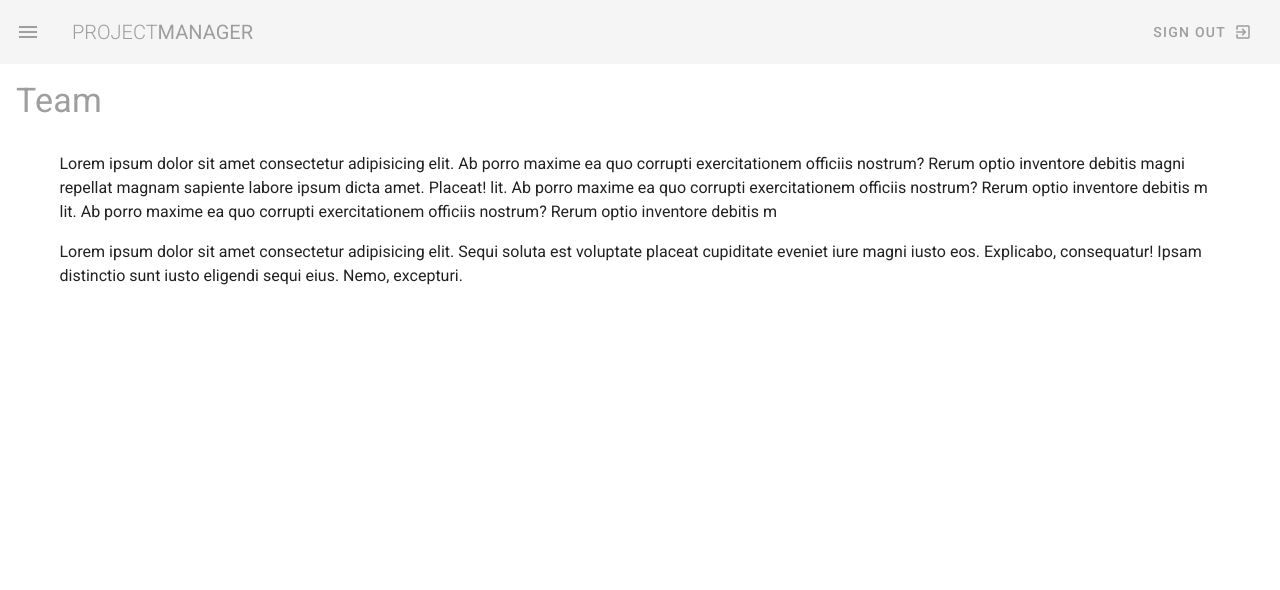
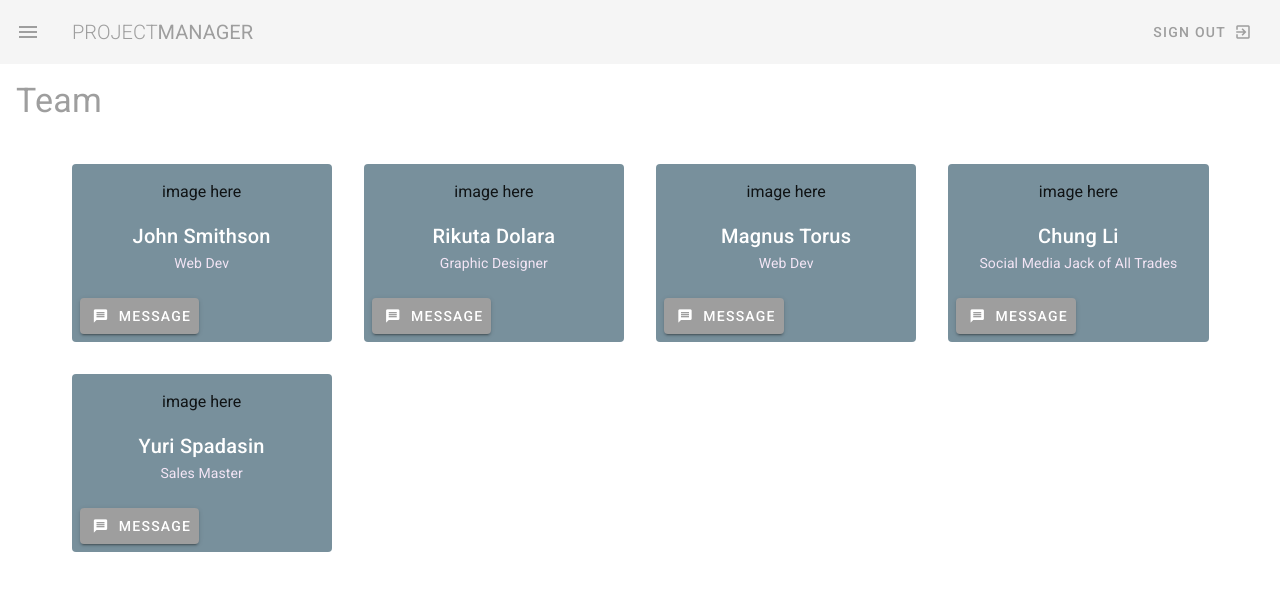
Before and after one commit to ovidiusf/project-manager, a Vue app: page /team in a window 1280 px wide. Shown: the top 590 px of the page. Built offline with nearby package versions, Linux system fonts and the light colour scheme.

Commit message:
Add cards for the team

```diff
--- a/src/views/Team.vue
+++ b/src/views/Team.vue
@@ -2,26 +2,50 @@
   <div class="Team">
     <h1 class="text-h4 grey--text">Team</h1>
     <v-container class="my-5">
-      <p>
-        Lorem ipsum dolor sit amet consectetur adipisicing elit. Ab porro maxime
-        ea quo corrupti exercitationem officiis nostrum? Rerum optio inventore
-        debitis magni repellat magnam sapiente labore ipsum dicta amet. Placeat!
-        lit. Ab porro maxime ea quo corrupti exercitationem officiis nostrum?
-        Rerum optio inventore debitis m lit. Ab porro maxime ea quo corrupti
-        exercitationem officiis nostrum? Rerum optio inventore debitis m
-      </p>
-      <p>
-        Lorem ipsum dolor sit amet consectetur adipisicing elit. Sequi soluta
-        est voluptate placeat cupiditate eveniet iure magni iusto eos.
-        Explicabo, consequatur! Ipsam distinctio sunt iusto eligendi sequi eius.
-        Nemo, excepturi.
-      </p>
+      <v-row wrap dense>
+        <v-col
+          cols="12"
+          sm="6"
+          md="4"
+          lg="3"
+          v-for="person in team"
+          :key="person.name"
+        >
+          <v-card flat class="text-center ma-3" color="blue-grey lighten-1">
+            <v-responsive class="pt-4">
+              image here
+            </v-responsive>
+            <v-card-text>
+              <div class="text-h6  white--text">{{ person.name }}</div>
+              <div class="text-subheading purple--text text--lighten-5">{{ person.role }}</div>
+            </v-card-text>
+            <v-card-actions>
+              <v-btn flat color="grey">
+                <v-icon small left color="white">message</v-icon>
+                <span class="white--text">Message</span>
+              </v-btn>
+            </v-card-actions>
+          </v-card>
+        </v-col>
+      </v-row>
     </v-container>
   </div>
 </template>
 
 <script>
-export default {};
+export default {
+  data() {
+    return {
+      team: [
+        { name: "John Smithson", role: "Web Dev" },
+        { name: "Rikuta Dolara", role: "Graphic Designer" },
+        { name: "Magnus Torus", role: "Web Dev" },
+        { name: "Chung Li", role: "Social Media Jack of All Trades" },
+        { name: "Yuri Spadasin", role: "Sales Master" }
+      ]
+    };
+  }
+};
 </script>
 
 <style></style>
```
